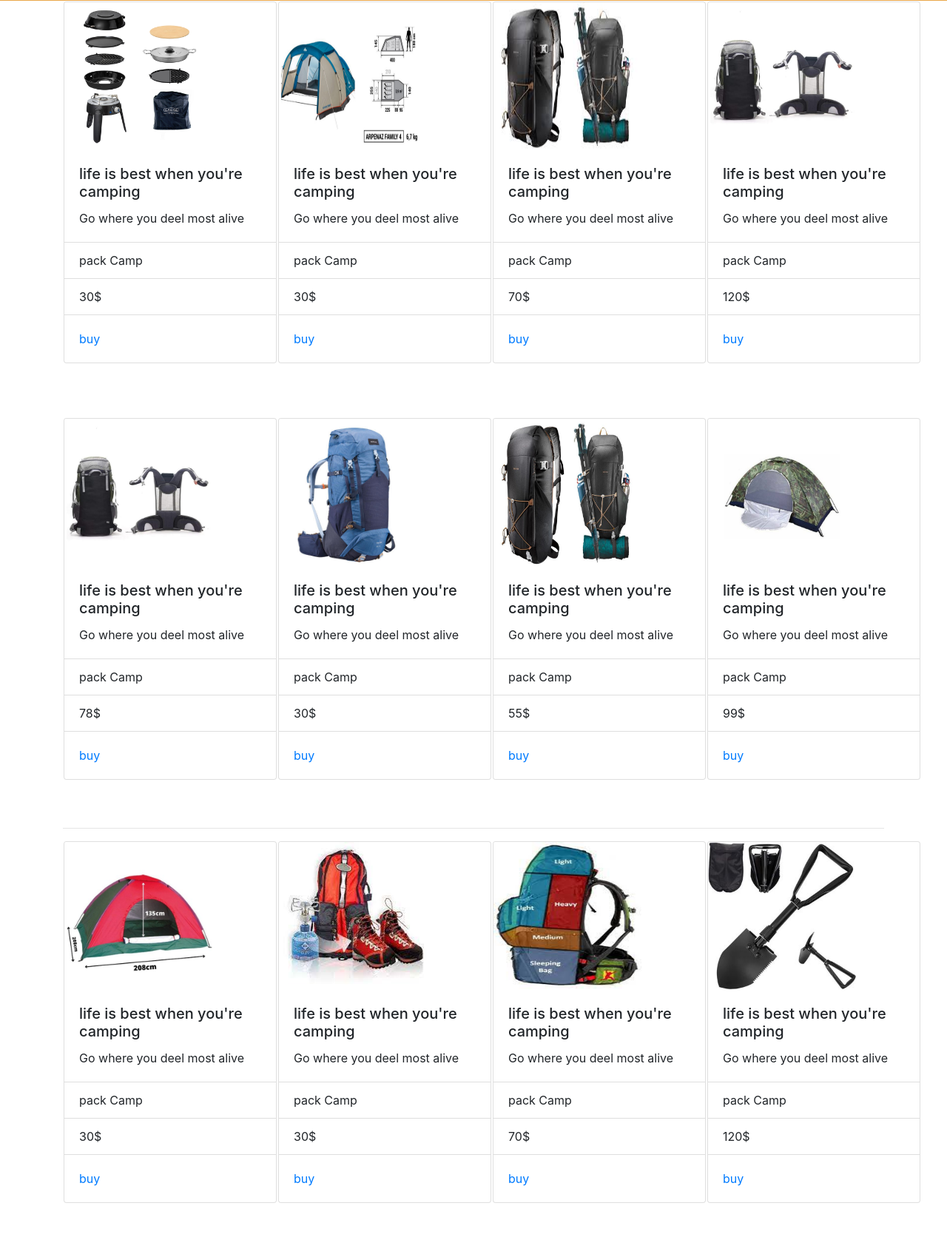
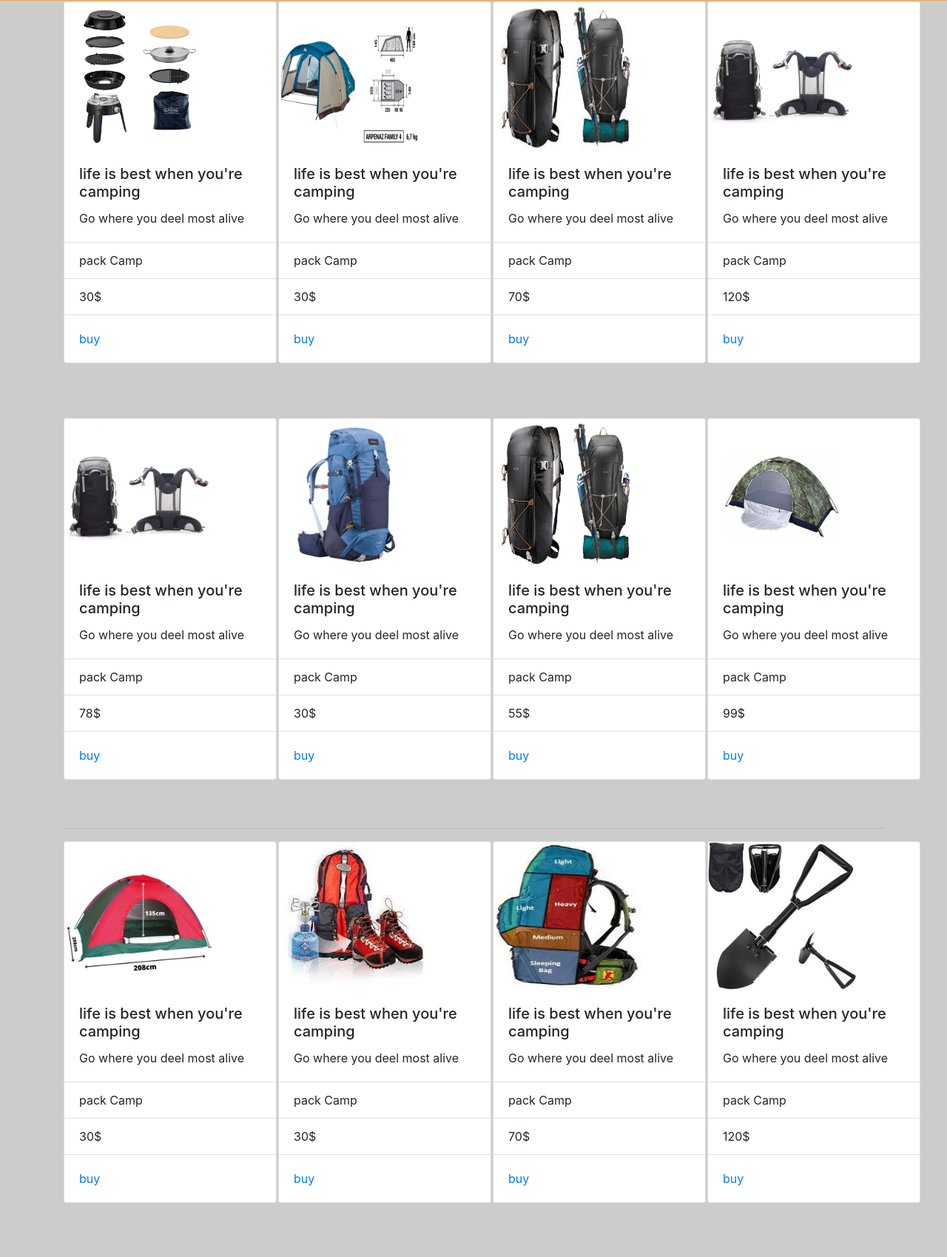
Before and after one commit to jassermb/Projet_Comping, a Symfony app: template templates/pages/boutique.html.twig in a window 1280 px wide. Shown: the part 75-1774 px from the top of the page at 74% size. Run offline with Twig, Linux system fonts and the light colour scheme; the template is opened without the code that fills it, so the values that code supplies are empty; some libraries are stand-ins or nearby versions.

Commit message:
Initial commit

```diff
--- a/templates/pages/boutique.html.twig
+++ b/templates/pages/boutique.html.twig
@@ -12,6 +12,13 @@
   height: 200px;
   /* Propriétés CSS pour le style de l'image */
     }
+    body {
+		background-color: #cccccc;
+      background-repeat: no-repeat;
+      background-size: cover;
+      background-position: center center;
+
+	}
 </style>
 <table >
 <td >
```
Also changed, not shown: templates/pages/Acceuil.html.twig (+4 -4 lines).
